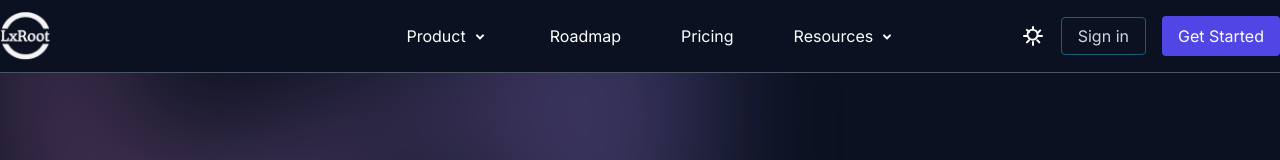
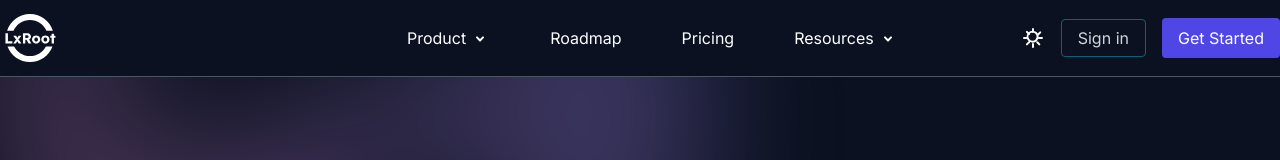
Before and after one commit to MohsinMushfiq/web-hosting, a website: page index.html in a window 1280 px wide. Shown: the top 160 px of the page. Drawn offline with nearby package versions, Linux system fonts and the light colour scheme; some icons are missing.

Commit message:
Work on Navbar

```diff
--- a/index.html
+++ b/index.html
@@ -18,11 +18,21 @@
 
 
     <!-- Navbar Start -->
-    <nav class="bg-[#0B1120] text-white py-3 sticky top-0 z-50 border-b border-gray-600 font-inter">
+    <nav class="bg-[#0B1120] text-white py-2 sticky top-0 z-50 border-b border-gray-600 font-inter">
         <div class="container mx-auto flex items-center justify-between">
             <!-- Logo -->
             <div class="flex items-center">
-                <a href=""><img src="./images/logo.png" alt="LxRoot Logo" class="h-12 max-w-13 mr-2"></a>
+                <a href="/" aria-label="lxroot-logo" class="logo-item">
+                    <svg width="60" height="60" viewBox="0 0 100 100" fill="none" xmlns="http://www.w3.org/2000/svg">
+                        <path d="M9.11206 59V42.2H13.1921V55.4H20.6801V59H9.11206Z" fill="#fff"></path>
+                        <path d="M31.1771 59L28.4651 54.896L27.2171 53.144L22.1771 46.256H26.7851L29.4011 50.168L30.7691 52.04L35.7371 59H31.1771ZM22.0571 59L27.1931 51.848L29.2571 54.32L26.5931 59H22.0571ZM30.4811 53.456L28.4411 51.008L30.9611 46.256H35.4971L30.4811 53.456Z" fill="#fff"></path>
+                        <path d="M38.2917 59V42.2H45.8517C46.9237 42.2 47.8917 42.432 48.7557 42.896C49.6357 43.36 50.3237 44 50.8197 44.816C51.3157 45.616 51.5637 46.528 51.5637 47.552C51.5637 48.608 51.3157 49.56 50.8197 50.408C50.3237 51.24 49.6437 51.896 48.7797 52.376C47.9157 52.856 46.9397 53.096 45.8517 53.096H42.1797V59H38.2917ZM47.6037 59L43.3317 51.416L47.5077 50.816L52.2597 59H47.6037ZM42.1797 49.976H45.4917C45.9077 49.976 46.2677 49.888 46.5717 49.712C46.8917 49.52 47.1317 49.256 47.2917 48.92C47.4677 48.584 47.5557 48.2 47.5557 47.768C47.5557 47.336 47.4598 46.96 47.2677 46.64C47.0757 46.304 46.7957 46.048 46.4277 45.872C46.0757 45.696 45.6437 45.608 45.1317 45.608H42.1797V49.976Z" fill="#fff"></path>
+                        <path d="M60.2666 59.24C58.9386 59.24 57.7546 58.952 56.7146 58.376C55.6906 57.8 54.8746 57.016 54.2666 56.024C53.6746 55.032 53.3786 53.896 53.3786 52.616C53.3786 51.336 53.6746 50.2 54.2666 49.208C54.8746 48.216 55.6906 47.432 56.7146 46.856C57.7546 46.28 58.9386 45.992 60.2666 45.992C61.5946 45.992 62.7706 46.28 63.7946 46.856C64.8346 47.432 65.6506 48.216 66.2426 49.208C66.8346 50.2 67.1306 51.336 67.1306 52.616C67.1306 53.896 66.8346 55.032 66.2426 56.024C65.6506 57.016 64.8346 57.8 63.7946 58.376C62.7706 58.952 61.5946 59.24 60.2666 59.24ZM60.2666 55.928C60.8426 55.928 61.3546 55.784 61.8026 55.496C62.2506 55.208 62.6026 54.816 62.8586 54.32C63.1146 53.824 63.2346 53.256 63.2186 52.616C63.2346 51.976 63.1146 51.408 62.8586 50.912C62.6026 50.4 62.2506 50 61.8026 49.712C61.3546 49.424 60.8426 49.28 60.2666 49.28C59.6906 49.28 59.1706 49.424 58.7066 49.712C58.2586 50 57.9066 50.4 57.6506 50.912C57.3946 51.408 57.2746 51.976 57.2906 52.616C57.2746 53.256 57.3946 53.824 57.6506 54.32C57.9066 54.816 58.2586 55.208 58.7066 55.496C59.1706 55.784 59.6906 55.928 60.2666 55.928Z" fill="#fff"></path>
+                        <path d="M75.6416 59.24C74.3136 59.24 73.1296 58.952 72.0896 58.376C71.0656 57.8 70.2496 57.016 69.6416 56.024C69.0496 55.032 68.7536 53.896 68.7536 52.616C68.7536 51.336 69.0496 50.2 69.6416 49.208C70.2496 48.216 71.0656 47.432 72.0896 46.856C73.1296 46.28 74.3136 45.992 75.6416 45.992C76.9696 45.992 78.1456 46.28 79.1696 46.856C80.2096 47.432 81.0256 48.216 81.6176 49.208C82.2096 50.2 82.5056 51.336 82.5056 52.616C82.5056 53.896 82.2096 55.032 81.6176 56.024C81.0256 57.016 80.2096 57.8 79.1696 58.376C78.1456 58.952 76.9696 59.24 75.6416 59.24ZM75.6416 55.928C76.2176 55.928 76.7296 55.784 77.1776 55.496C77.6256 55.208 77.9776 54.816 78.2336 54.32C78.4896 53.824 78.6096 53.256 78.5936 52.616C78.6096 51.976 78.4896 51.408 78.2336 50.912C77.9776 50.4 77.6256 50 77.1776 49.712C76.7296 49.424 76.2176 49.28 75.6416 49.28C75.0656 49.28 74.5456 49.424 74.0816 49.712C73.6336 50 73.2816 50.4 73.0256 50.912C72.7696 51.408 72.6496 51.976 72.6656 52.616C72.6496 53.256 72.7696 53.824 73.0256 54.32C73.2816 54.816 73.6336 55.208 74.0816 55.496C74.5456 55.784 75.0656 55.928 75.6416 55.928Z" fill="#fff"></path>
+                        <path d="M86.0726 59V43.04H89.9126V59H86.0726ZM83.8166 49.616V46.256H92.3846V49.616H83.8166Z" fill="#fff"></path>
+                        <path fill-rule="evenodd" clip-rule="evenodd" d="M76.5399 64C71.5099 73.5156 61.5123 80 50.0001 80C38.4879 80 28.4902 73.5156 23.4603 64H12.5185C18.1935 79.1867 32.834 90 50.0001 90C67.1662 90 81.8067 79.1867 87.4817 64H76.5399ZM22.4964 38C27.1257 27.4046 37.6982 20 50.0001 20C62.302 20 72.8745 27.4046 77.5038 38H88.1689C83.0718 21.7716 67.9107 10 50.0001 10C32.0895 10 16.9284 21.7716 11.8313 38H22.4964Z" fill="#fff"></path>
+                    </svg>
+                    </a>
             </div>
 
             <!-- Hamburger Menu Icon -->
```
Also changed, not shown: output/tailwind.css.
